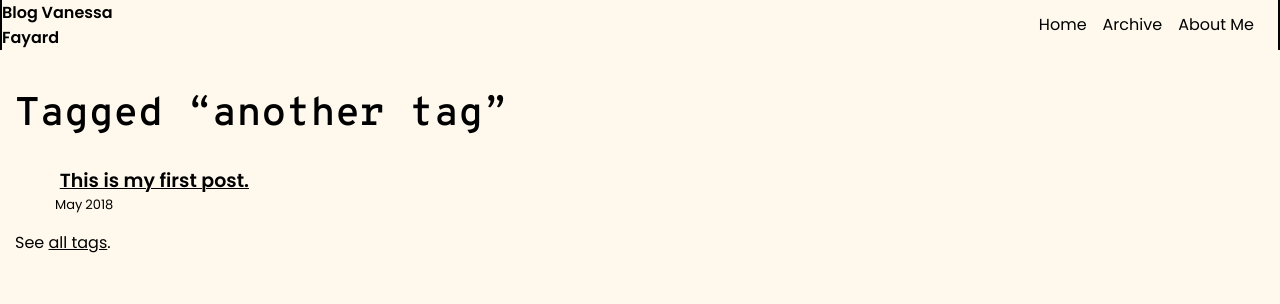
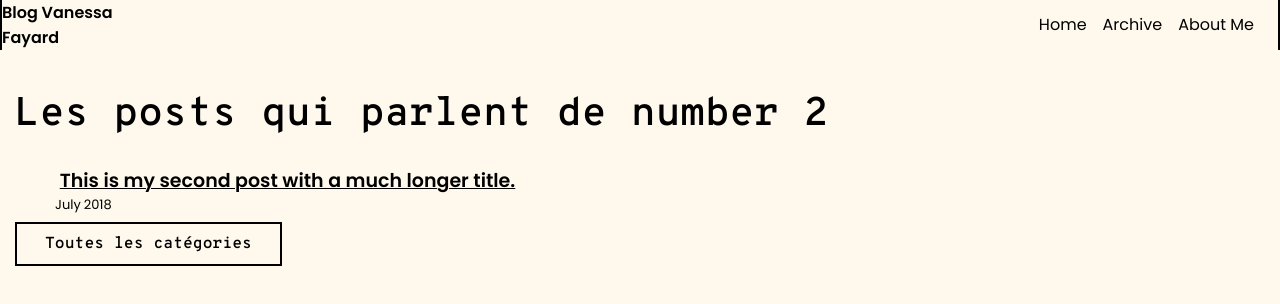
Before and after one commit to vanessaFayard/vanessaFayard.github.io, an Eleventy site: page content/tags.njk in a window 1280 px wide. Built offline with nearby package versions, Linux system fonts and the light colour scheme; Eleventy itself is replaced by a stand-in of ours; files that its build step writes are made by us from their sources; files whose address does not match are found by name.

Commit message:
Modify tags template and configuration for the blog

```diff
--- a/content/blog/fifthpost.md
+++ b/content/blog/fifthpost.md
@@ -1,6 +1,6 @@
 ---
 title: This is a fifth post (draft)
-date: 2023-01-23
+date: 2023-01-13
 draft: true
 ---
 This is a draft post
--- a/content/blog/firstpost.md
+++ b/content/blog/firstpost.md
@@ -1,9 +1,11 @@
 ---
-title: This is my first post.
+title: Ceci est mon test
 description: This is a post on My Blog about agile frameworks.
-date: 2018-05-01
+date: 2023-01-19
+categories:
+  - Dev
 tags:
-  - another tag
+  - tag
 ---
 Leverage agile frameworks to provide a robust synopsis for high level overviews. Iterative approaches to corporate strategy foster collaborative thinking to further the overall value proposition. Organically grow the holistic world view of disruptive innovation via workplace diversity and empowerment.
 
--- a/content/tags-list.njk
+++ b/content/tags-list.njk
@@ -1,8 +1,10 @@
 ---
 permalink: /tags/
 layout: layouts/home.njk
+eleventyComputed:
+  title: Les catégories
 ---
-<h1>Tags</h1>
+<h1>Par ici pour voir toutes les catégories</h1>
 
 <ul>
 {% for tag in collections.all | getAllTags | filterTagList %}
--- a/content/tags.njk
+++ b/content/tags.njk
@@ -11,12 +11,12 @@ pagination:
   addAllPagesToCollections: true
 layout: layouts/home.njk
 eleventyComputed:
-  title: Tagged “{{ tag }}”
+  title: Catégorie “{{ tag }}”
 permalink: /tags/{{ tag | slugify }}/
 ---
-<h1>Tagged “{{ tag }}”</h1>
+<h1>Les posts qui parlent de <span>{{ tag }}</span></h1>
 
 {% set postslist = collections[ tag ] %}
 {% include "postslist.njk" %}
 
-<p>See <a href="/tags/">all tags</a>.</p>
+<p><a class="btn" href="/tags/">Toutes les catégories</a></p>
```
